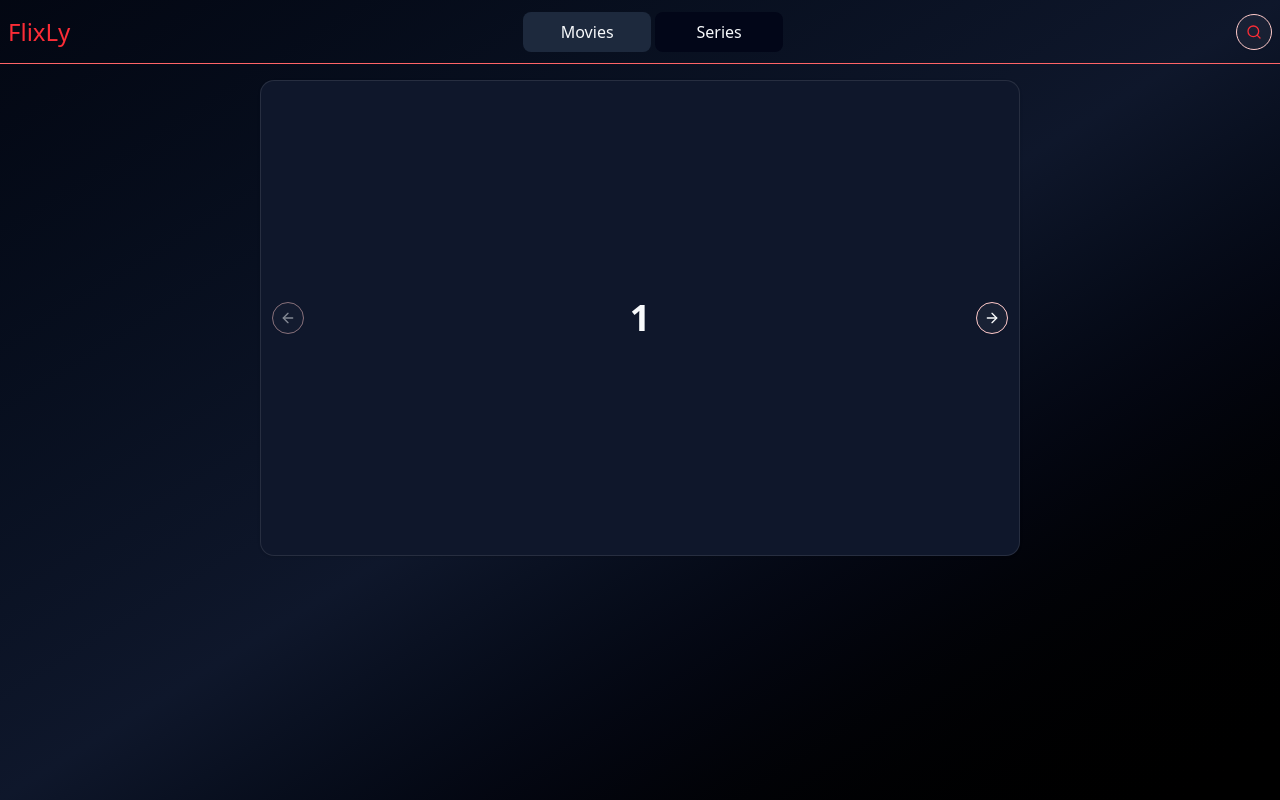
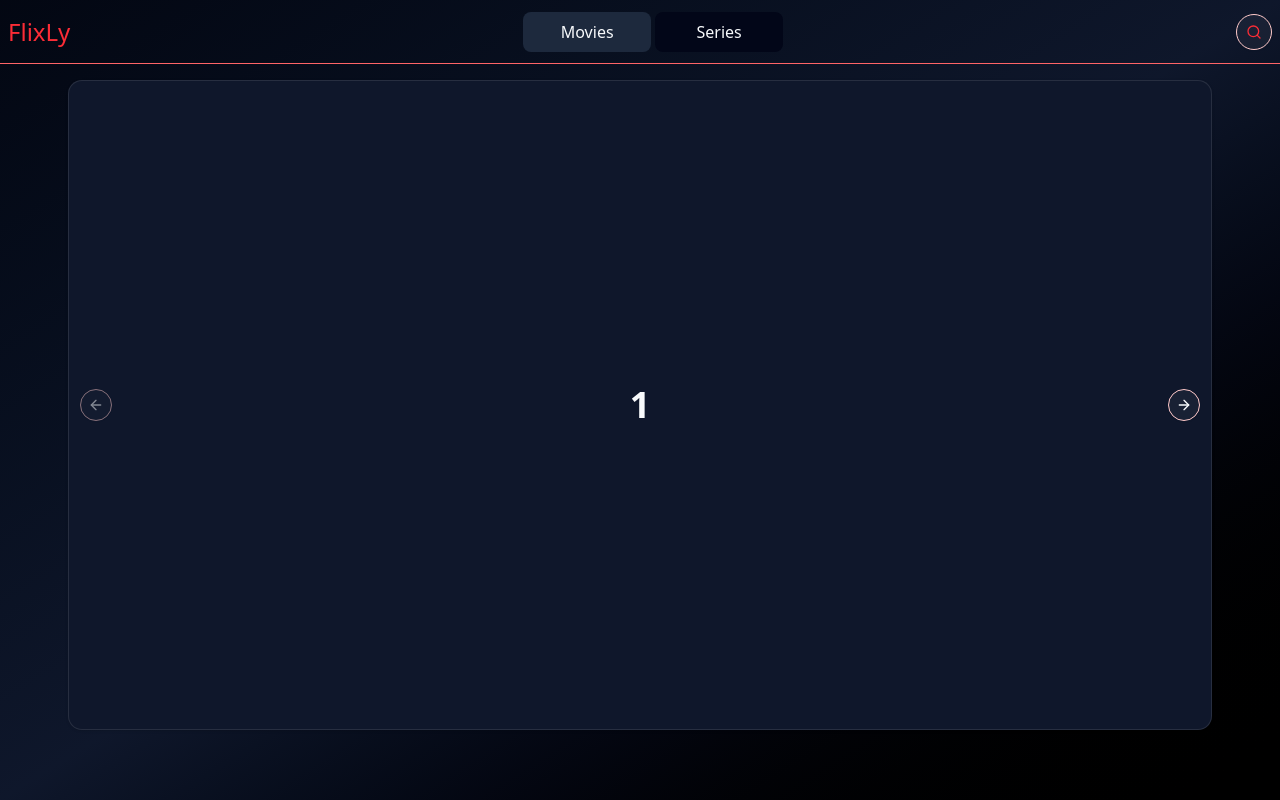
Before and after one commit to ImDoch/flixly, a React (Vite) app: page / in a window 1280 px wide. Built offline with nearby package versions, Linux system fonts and the light colour scheme.

Commit message:
Ajuste medidas de la card del carousel de imagenes

```diff
--- a/src/media/components/CustomImagesCarousel.tsx
+++ b/src/media/components/CustomImagesCarousel.tsx
@@ -12,9 +12,7 @@ export const CustomImagesCarousel = () => {
     <div className="w-full flex justify-center items-center">
       <Carousel
         className="w-full
-    max-w-xs
-    md:max-w-xl
-    lg:max-w-3xl
+    max-w-11/12
     "
       >
         <CarouselContent>
@@ -22,7 +20,7 @@ export const CustomImagesCarousel = () => {
             <CarouselItem key={index}>
               <div className="p-1 flex justify-center items-center">
                 <Card className="w-full relative">
-                  <CardContent className="flex aspect-video items-center justify-center p-6">
+                  <CardContent className="flex h-[70vh] lg:h-[75vh] items-center justify-center p-6">
                     <span className="text-4xl font-semibold">{index + 1}</span>
                   </CardContent>
                 </Card>
```
